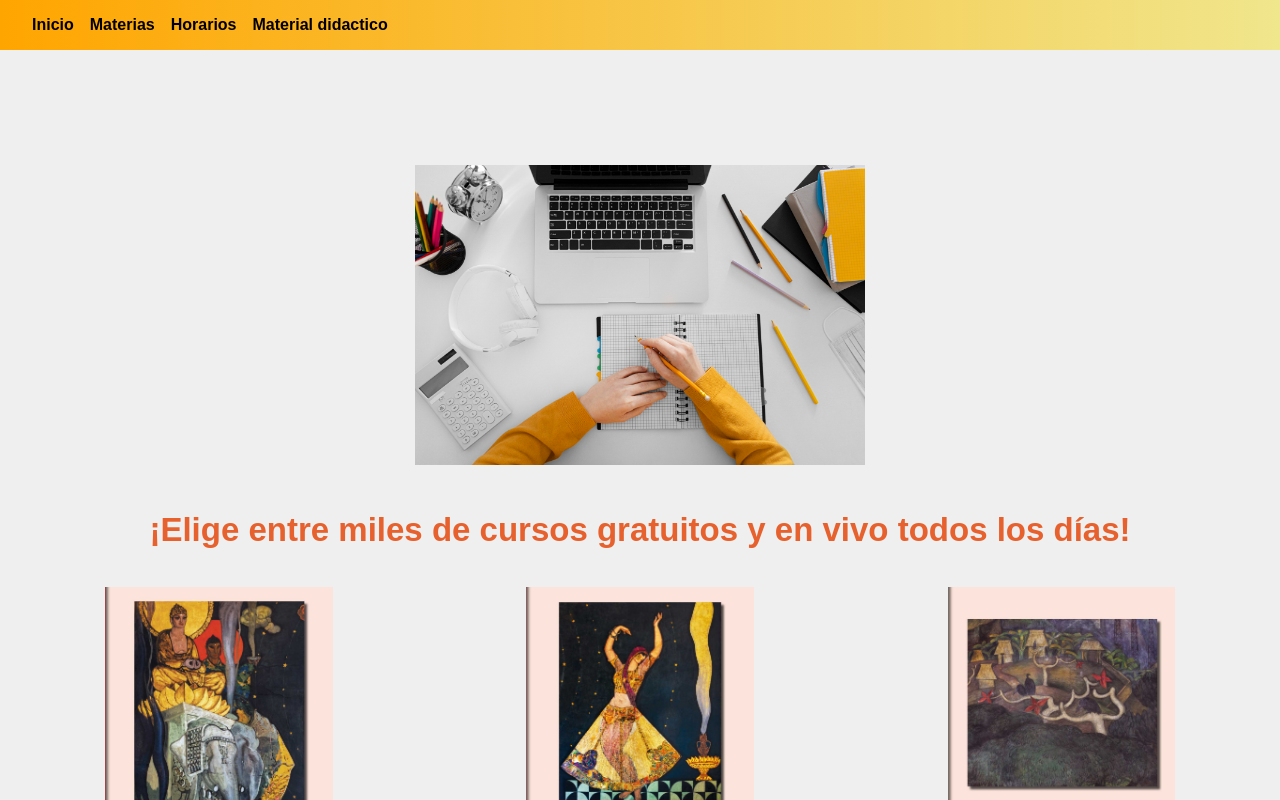
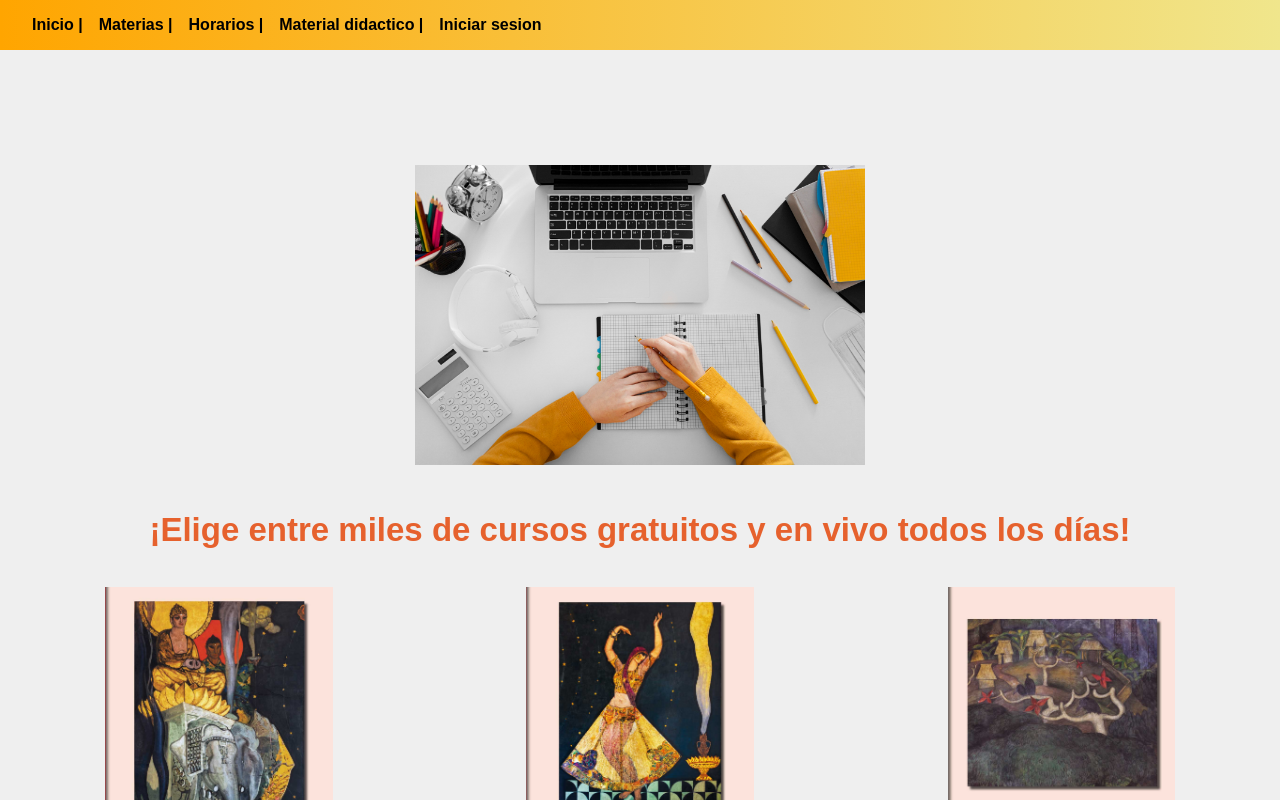
Before and after one commit to Oscark021/proyectonext, a Next.js app: page / in a window 1280 px wide. Shown: the top 800 px of the page. Built offline with nearby package versions, Linux system fonts and the light colour scheme.

Commit message:
:triangular_flag_on_post: Actualizar etiquetas

```diff
--- a/Components/Navbar.js
+++ b/Components/Navbar.js
@@ -3,10 +3,11 @@ import Link from 'next/link'
 const Navbar = () => {
     return(
         <nav>
-            <Link href="/"><a>Inicio</a></Link>
-            <Link href="/matery"><a>Materias</a></Link>
-            <Link href="/horary"><a>Horarios</a></Link>
-            <Link href="/didactic"><a>Material didactico</a></Link>
+            <Link href="/"><a>Inicio |</a></Link>
+            <Link href="/matery"><a> Materias |</a></Link>
+            <Link href="/horary"><a> Horarios |</a></Link>
+            <Link href="/didactic"><a>Material didactico |</a></Link>
+            <Link href="/didactic"><a>Iniciar sesion</a></Link>
         </nav>
     );
 
```
